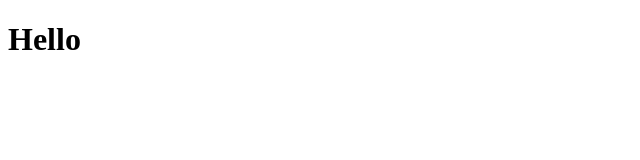
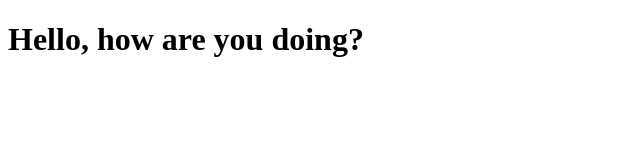
Before and after one commit to Luminita-B/coursera-test, a plain HTML site: page site/index.html in a window 1280 px wide. Shown: the whole page, without its empty margins (0-640 px from the left). Drawn offline with Linux system fonts and the light colour scheme.

Commit message:
small addition to content

```diff
--- a/site/index.html
+++ b/site/index.html
@@ -4,6 +4,6 @@
 	<title> Hi, Luminita!</title>
 </head>
 <body>
-<h1>Hello</h1>
+<h1>Hello, how are you doing?</h1>
 </body>
 </html>
```
